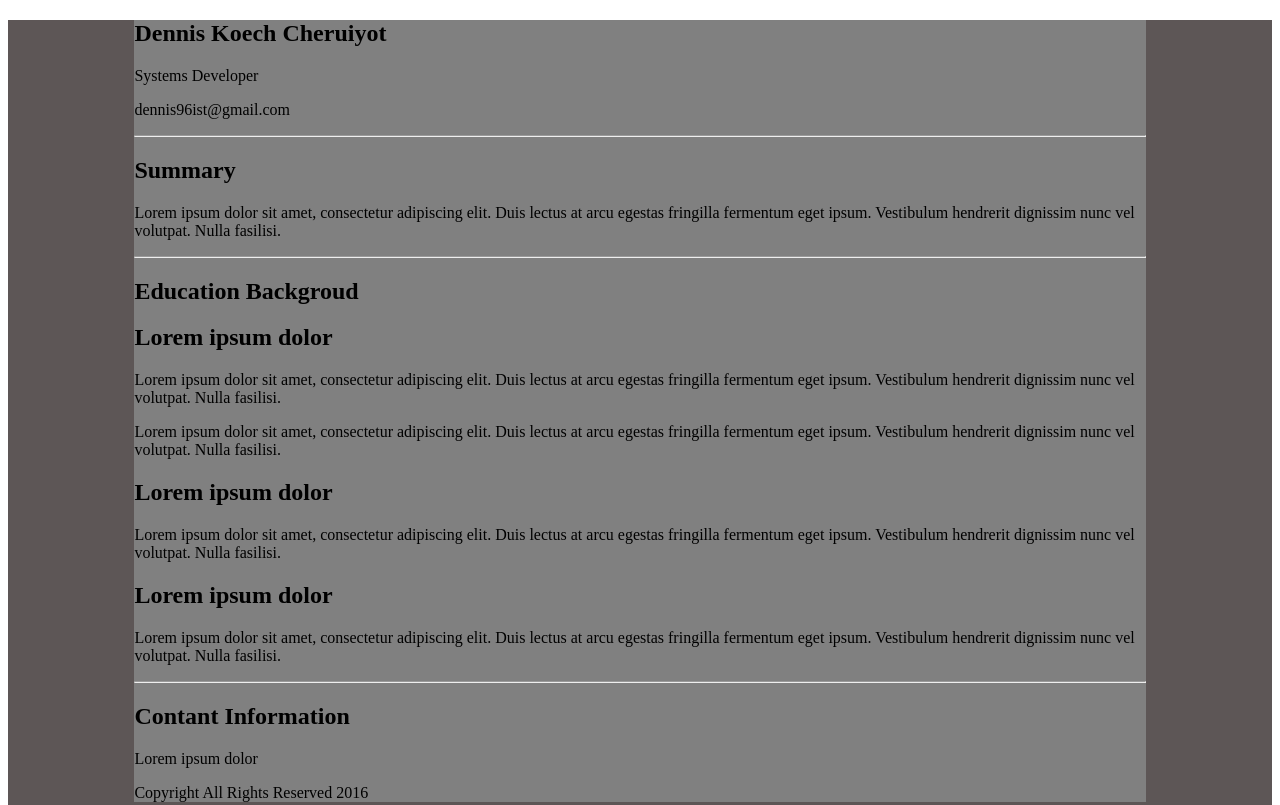
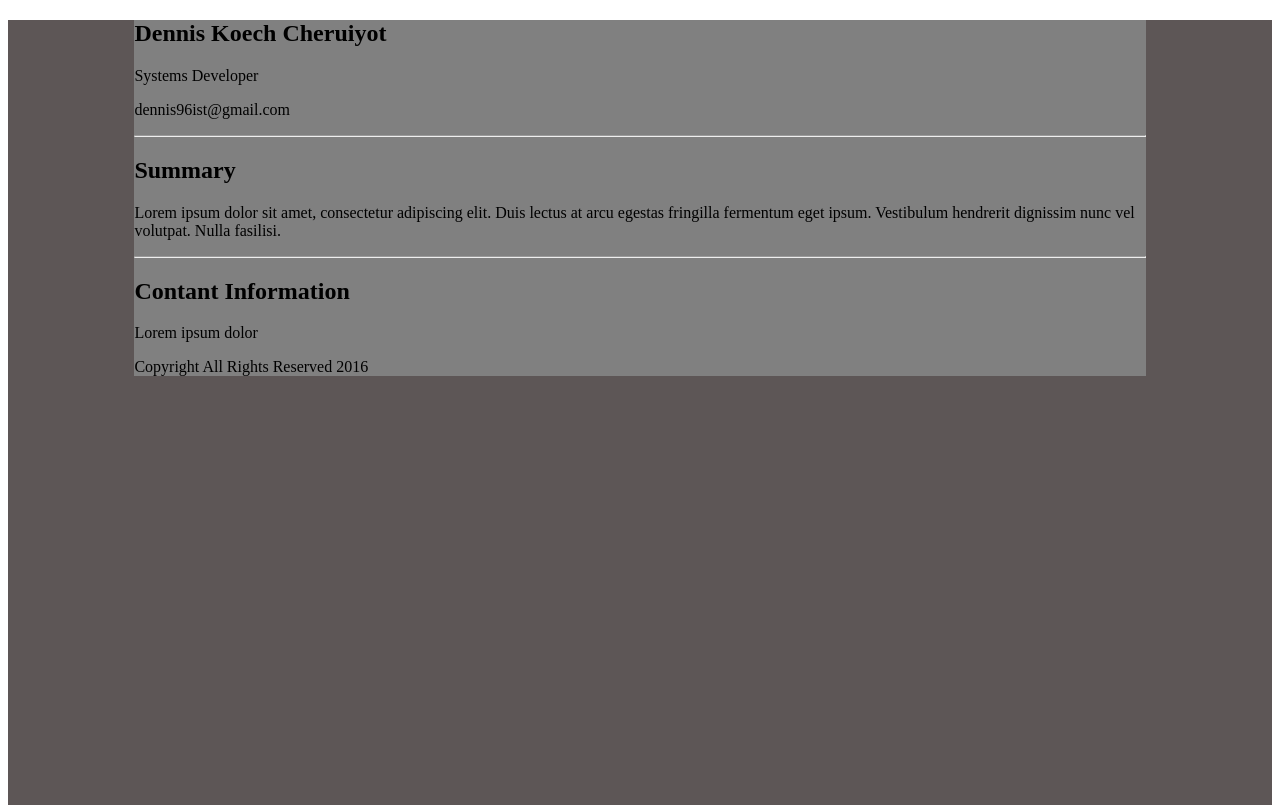
Before and after one commit to denyskoech/My-C.V-, a plain HTML site: page contact.html in a window 1280 px wide. Shown: the top 805 px of the page. Drawn offline with Linux system fonts and the light colour scheme.

Commit message:
contact 5

```diff
--- a/contact.html
+++ b/contact.html
@@ -25,17 +25,6 @@
                     <h1>Summary</h1>
                     <p>Lorem ipsum dolor sit amet, consectetur adipiscing elit. Duis lectus at arcu egestas fringilla fermentum eget ipsum. Vestibulum hendrerit dignissim nunc vel volutpat. Nulla fasilisi.</p>
                 </div> <hr>
-                <div class="education">
-                    <h1>Education Backgroud</h1>
-                    <h2>Lorem ipsum dolor</h2>
-                    <p>Lorem ipsum dolor sit amet, consectetur adipiscing elit. Duis lectus at arcu egestas fringilla fermentum eget ipsum. Vestibulum hendrerit dignissim nunc vel volutpat. Nulla fasilisi.</p>
-                    <p>Lorem ipsum dolor sit amet, consectetur adipiscing elit. Duis lectus at arcu egestas fringilla fermentum eget ipsum. Vestibulum hendrerit dignissim nunc vel volutpat. Nulla fasilisi.</p>
-                    <h2>Lorem ipsum dolor</h2>
-                    <p>Lorem ipsum dolor sit amet, consectetur adipiscing elit. Duis lectus at arcu egestas fringilla fermentum eget ipsum. Vestibulum hendrerit dignissim nunc vel volutpat. Nulla fasilisi.</p>
-                    <h2>Lorem ipsum dolor</h2>
-                    <p>Lorem ipsum dolor sit amet, consectetur adipiscing elit. Duis lectus at arcu egestas fringilla fermentum eget ipsum. Vestibulum hendrerit dignissim nunc vel volutpat. Nulla fasilisi.</p>
-                </div> <hr>
-
 
                 <div class="contact">
                     <h1>Contant Information</h1>
```
